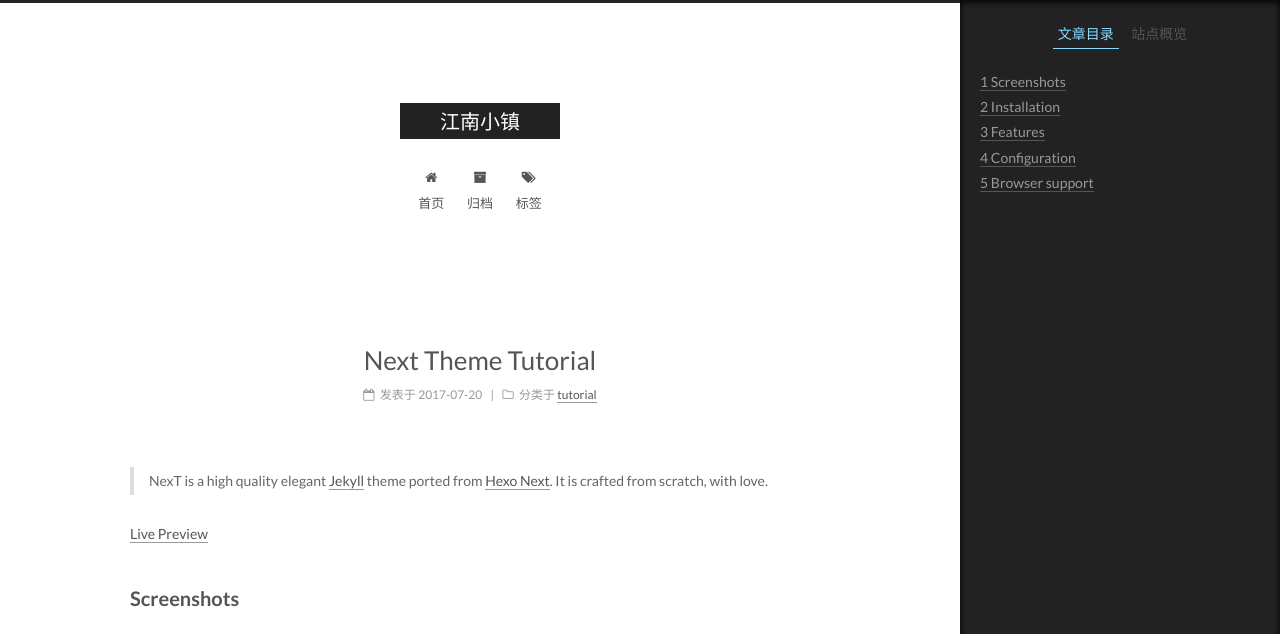
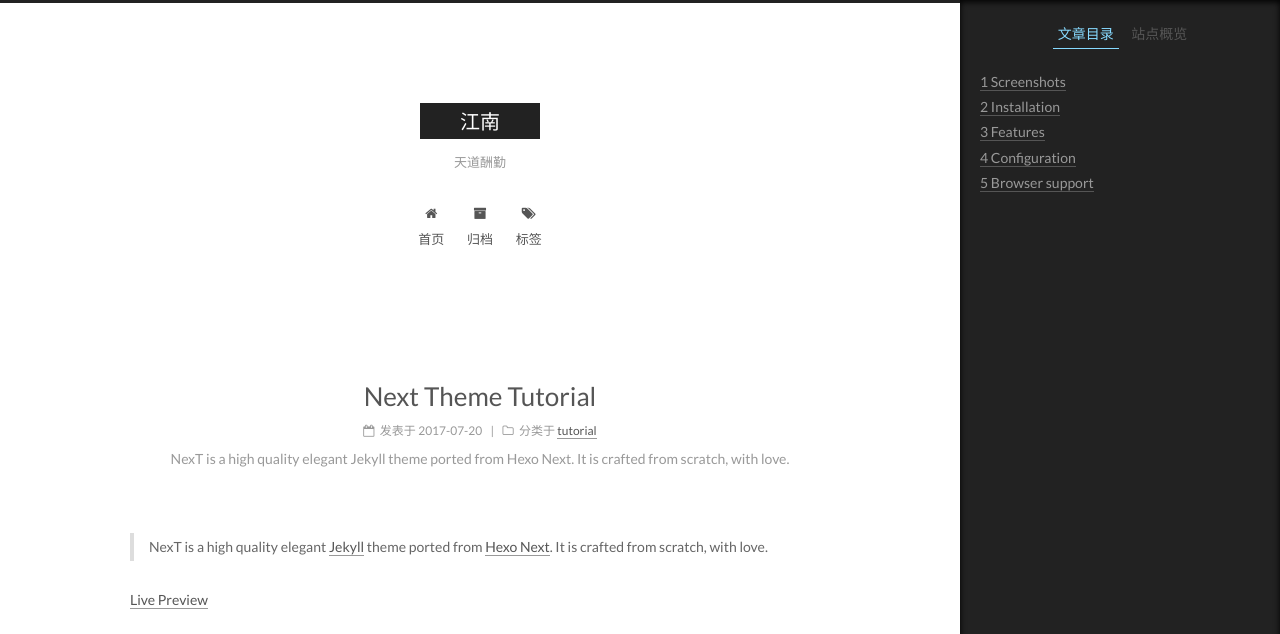
Before and after one commit to CodeChenHao/CodeChenHao.github.io, a Jekyll site: the page built from _posts/2017-07-20-next-tutorial.md, in a window 1280 px wide and 1400 px high. Shown: the top 634 px of the window. Built offline with Jekyll 4.4.1, drawn with Linux system fonts in a browser that asks for light colours; comment, search, counter and statistics services are not loaded; some of the changed lines change nothing that is shown; grey boxes are pictures that could not be loaded.

Commit message:
修改配置文件

```diff
--- a/_config.yml
+++ b/_config.yml
@@ -4,9 +4,9 @@
 # ---------------------------------------------------------------
 
 # Site
-title: 江南小镇
-subtitle:
-description:
+title: 江南
+subtitle: 天道酬勤
+description: 命运就像自己的掌纹，虽然弯弯曲曲，却永远掌握在自己手中。
 author: Mr.Chen
 # Support language: de, en, fr-FR, id, ja, ko, pt-BR, pt, ru, zh-Hans, zh-hk, zh-tw
 language: zh-Hans
@@ -373,7 +373,7 @@
 #swiftype_key:
 
 # Baidu Analytics ID
-#baidu_analytics:
+baidu_analytics: edf1040019df5948a2dda84669612d11
 
 # Duoshuo ShortName
 #duoshuo_shortname:
```
